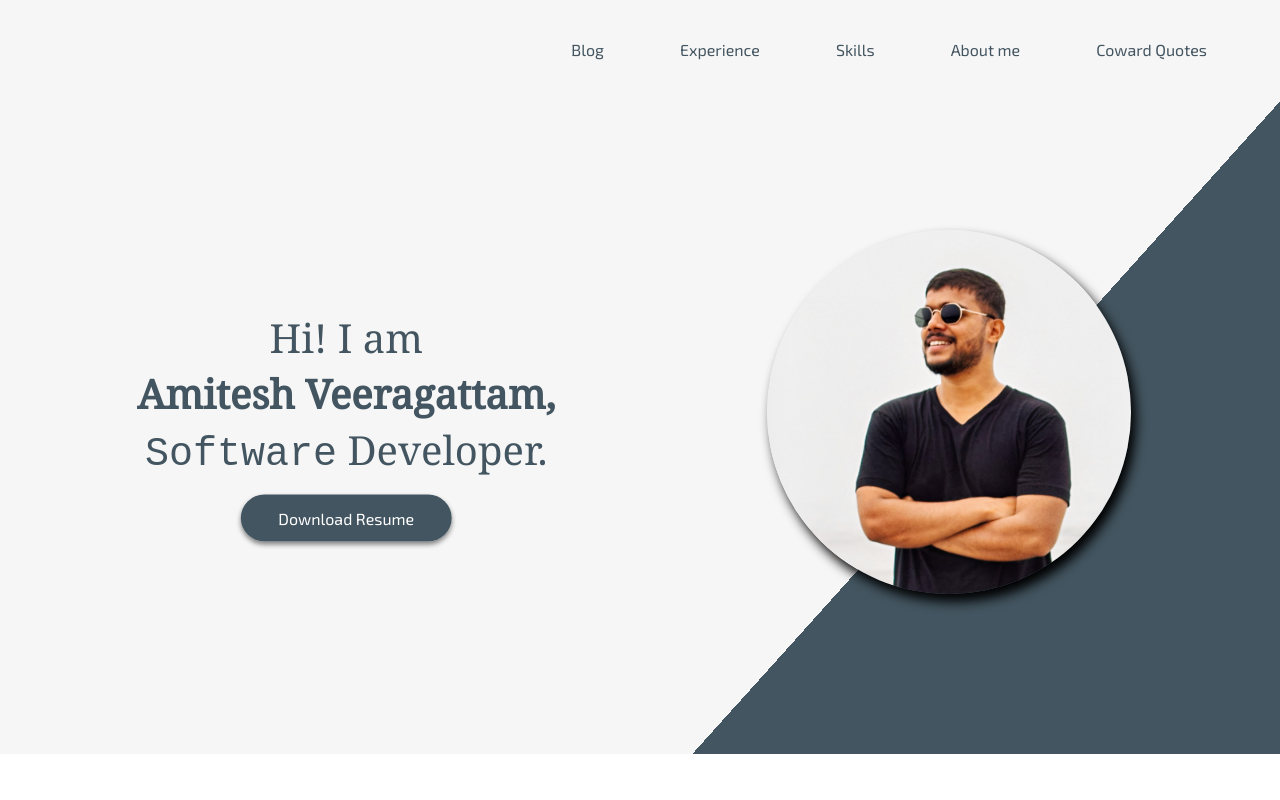
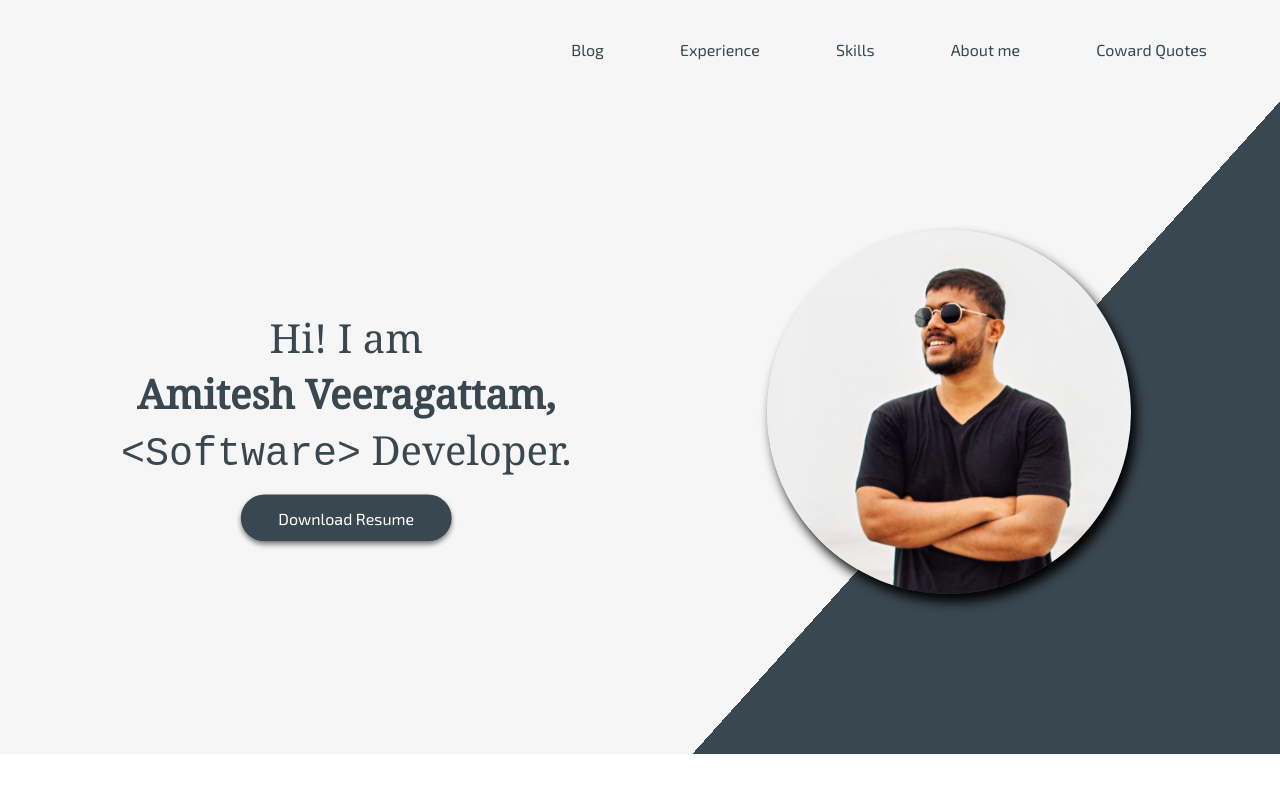
Before and after one commit to AmiteshDN/Portfolio, a Django app: page /myportfolio/ in a window 1280 px wide. Run offline with Django 3.2, Linux system fonts and the light colour scheme; style sheets or scripts are compiled from the project's sources; some libraries are stand-ins or nearby versions; some web fonts are replaced.

Commit message:
add dynamic 'software' type

```diff
--- a/myportfolio/static/myportfolio/css/_variables.scss
+++ b/myportfolio/static/myportfolio/css/_variables.scss
@@ -1,6 +1,6 @@
 /* Colors */
 $primary-color : #F6F6F6;
-$secondary-color: #435560;
+$secondary-color: #394750;
 $third-color: #65C18C;
 $fourth-color: #8FD9A8;
 
--- a/myportfolio/static/myportfolio/css/styles.scss
+++ b/myportfolio/static/myportfolio/css/styles.scss
@@ -47,10 +47,6 @@ header {
         margin-left: 30px;
     }
 
-    .software {
-        @include sixth-font-family();
-    }
-
     .resume {
         background-color: $secondary-color;
         color: #fff;
--- a/myportfolio/templates/myportfolio/html/index.html
+++ b/myportfolio/templates/myportfolio/html/index.html
@@ -18,7 +18,7 @@
     <title>My Portfolio</title>
 </head>
 
-<body>
+<body onload="typeWriter()">
     <header class="container-fluid">
         <!-- Nav Bar -->
         <nav class="navbar navbar-expand-lg">
@@ -53,7 +53,8 @@
                 <div class="greet">
                     <h1>Hi! I am</h1>
                     <h1><b>Amitesh Veeragattam,</b></h1>
-                    <h1><span class="software">Software</span> Developer.</h1>
+                    <h1><span id="software" style="font-family: 'Courier New', Courier, monospace ;"></span> Developer.
+                    </h1>
                     <a href="{% static 'myportfolio/images/pdf.pdf' %}" class="resume" download>Download Resume</a>
                 </div>
             </div>
@@ -68,6 +69,19 @@
 
 </body>
 
+<script>
+    var i = 0;
+    var txt = '<Software>';
+    var speed = 150;
+
+    function typeWriter() {
+        if (i < txt.length) {
+            document.getElementById("software").innerHTML += txt.charAt(i);
+            i++;
+            setTimeout(typeWriter, speed);
+        }
+    }
+</script>
 <!-- Preloaded Javascript -->
 <script src="https://code.jquery.com/jquery-3.4.1.slim.min.js"
     integrity="sha384-J6qa4849blE2+poT4WnyKhv5vZF5SrPo0iEjwBvKU7imGFAV0wwj1yYfoRSJoZ+n"
@@ -79,6 +93,7 @@
     integrity="sha384-wfSDF2E50Y2D1uUdj0O3uMBJnjuUD4Ih7YwaYd1iqfktj0Uod8GCExl3Og8ifwB6"
     crossorigin="anonymous"></script>
 
+
 </html>
 
 </html>
```
